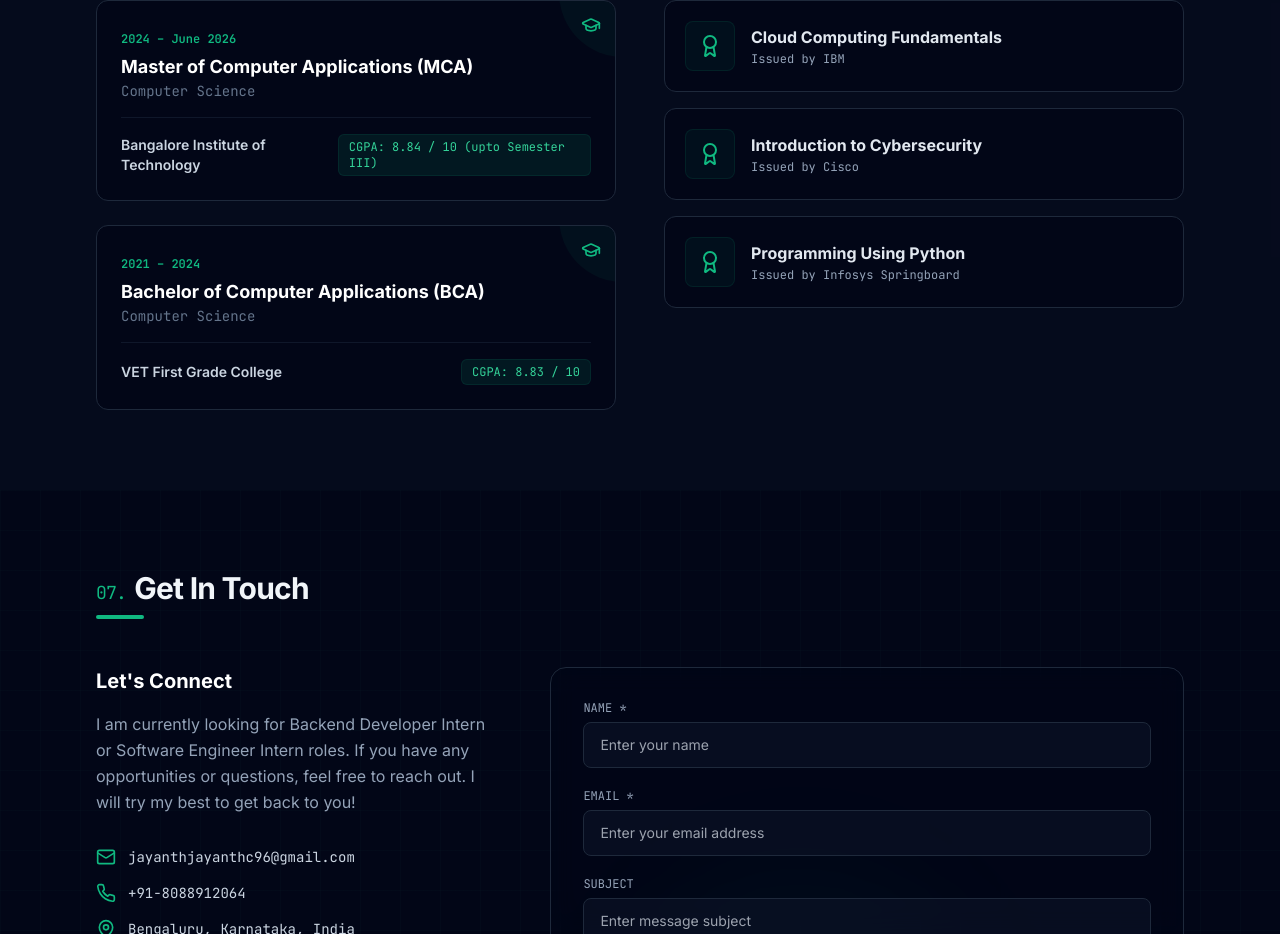
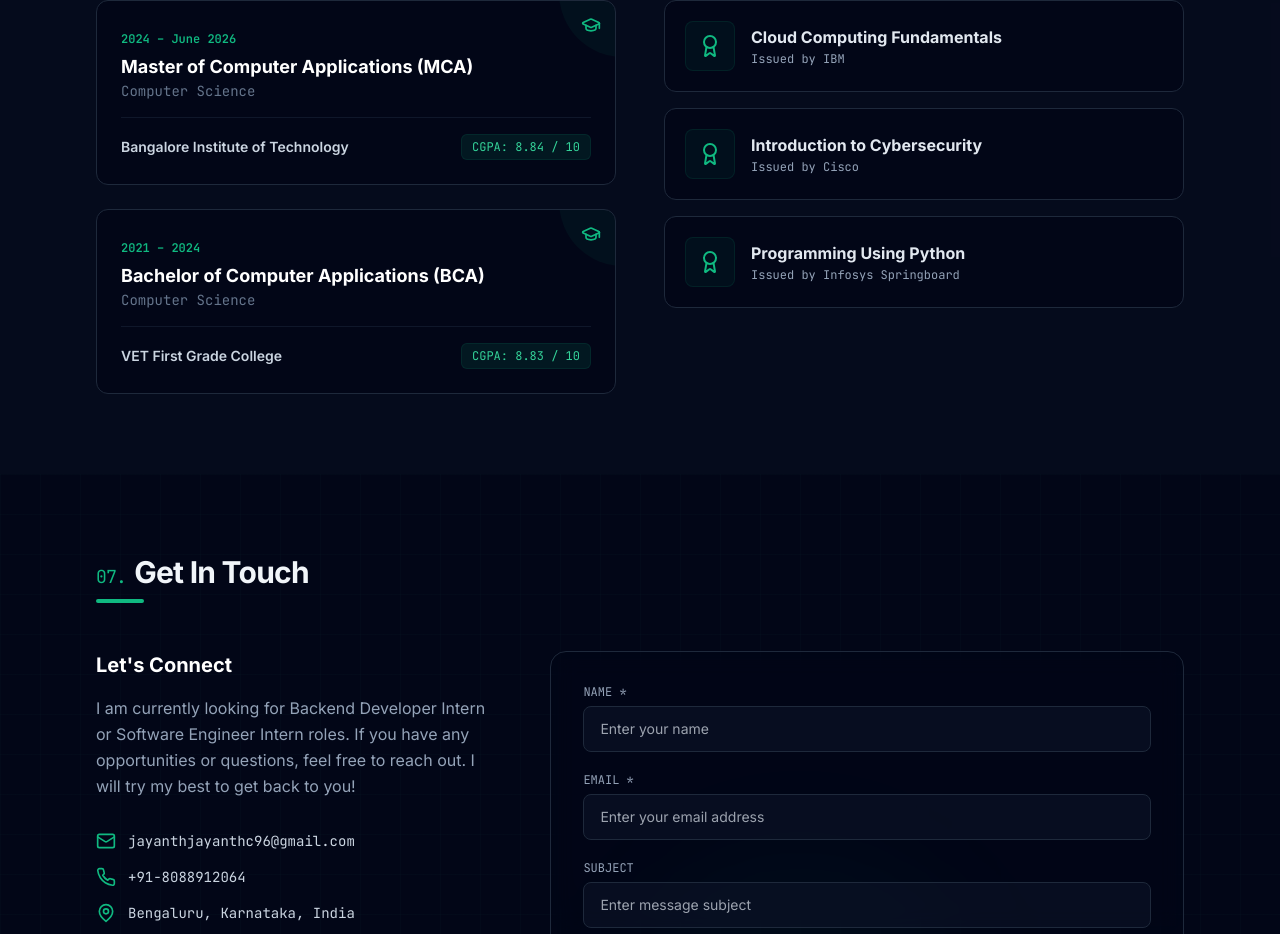
Before and after one commit to JayanthC6/My_New_Portfolio, a React (Vite) app: page / in a window 1280 px wide. Shown: the part 5586-6520 px from the top of the page. Built offline with nearby package versions, Linux system fonts and the light colour scheme.

Commit message:
updatetd education

```diff
--- a/src/data/profile.js
+++ b/src/data/profile.js
@@ -118,7 +118,7 @@ export const profileData = {
       field: "Computer Science",
       period: "2024 – June 2026",
       location: "Bengaluru, Karnataka",
-      details: "CGPA: 8.84 / 10 (upto Semester III)"
+      details: "CGPA: 8.84 / 10 "
     },
     {
       institution: "VET First Grade College",
```
